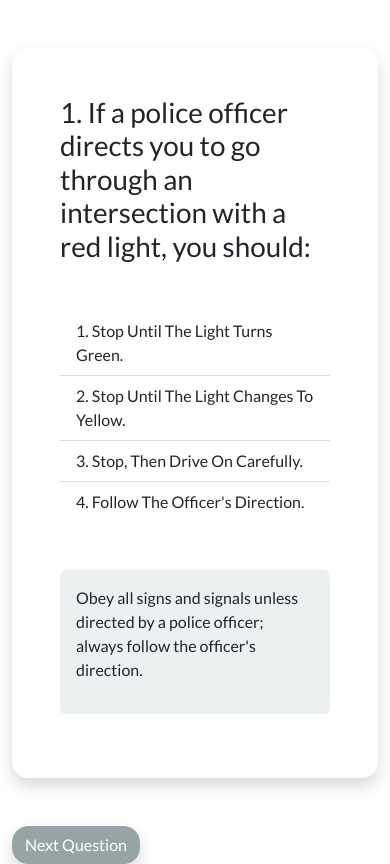
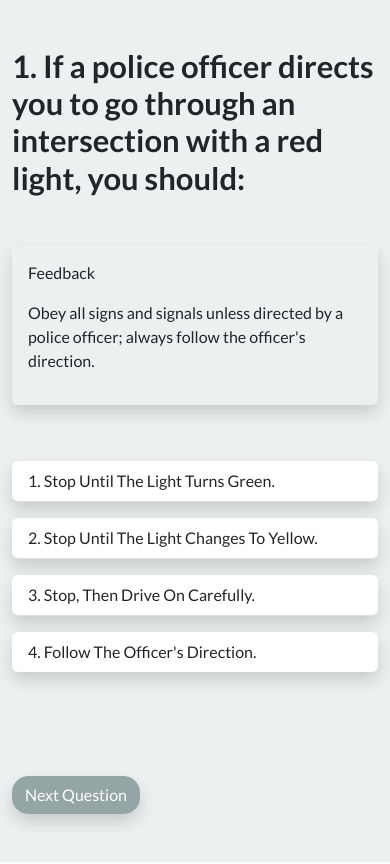
Before and after one commit to b-c-dipesh/dmv_test, a React (Create React App) app: page / in a window 390 px wide. Built offline with nearby package versions, Linux system fonts and the light colour scheme.

Commit message:
Make app responsive

```diff
--- /dev/null
+++ b/src/App.css
@@ -0,0 +1,25 @@
+.list-group-item:hover {
+	cursor: pointer !important;
+	box-shadow: none !important;
+	transition: box-shadow 0.3s ease-in;
+}
+
+.qna-section {
+	max-width: 900px;
+}
+
+@media only screen and (min-width: 992px) {
+	.question {
+		max-width: 992px;
+	}
+
+	.feedback,
+	.list-group {
+		max-width: 900px;
+	}
+
+	.btn {
+		position: fixed;
+		bottom: 50px;
+	}
+}
--- a/src/App.js
+++ b/src/App.js
@@ -1,28 +1,35 @@
 import React, { useState } from 'react';
 import questions from './questions.json';
+import './App.css';
 
 const App = () => {
 	const [currentQuestion, setCurrentQuestion] = useState(0);
 
 	return (
-		<div className="container-fluid">
-			<main>
-				<section className="shadow rounded-4 p-5 mt-5 min-vh-50">
-					<h2>{`${currentQuestion + 1}. ${
-						questions[currentQuestion].question
-					}`}</h2>
-					<ol className="my-5 list-group list-group-numbered list-group-flush">
-						{questions[currentQuestion].answers.map((ans) => {
-							return (
-								<li className="list-group-item text-capitalize">
-									{ans.text}
-								</li>
-							);
-						})}
-					</ol>
-					<article className="alert alert-light">
+		<div className="container-fluid min-vh-100 bg-light">
+			<main className="d-flex flex-column justify-content-center align-items-start min-vh-100 py-5">
+				<section className="qna-section rounded-4 min-vh-50">
+					<h1 className="fw-bold question">{`${
+						currentQuestion + 1
+					}. ${questions[currentQuestion].question}`}</h1>
+					<article className="mt-5 feedback shadow rounded alert alert-light">
+						<p>Feedback</p>
 						<p>{questions[currentQuestion].feedback}</p>
 					</article>
+					<ol className="my-5 list-group list-group-numbered list-group-flush">
+						{questions[currentQuestion].answers.map(
+							(ans, index) => {
+								return (
+									<li
+										key={index * 3}
+										className="shadow rounded my-2 list-group-item text-capitalize"
+									>
+										{ans.text}
+									</li>
+								);
+							}
+						)}
+					</ol>
 				</section>
 				<button
 					type="button"
```
